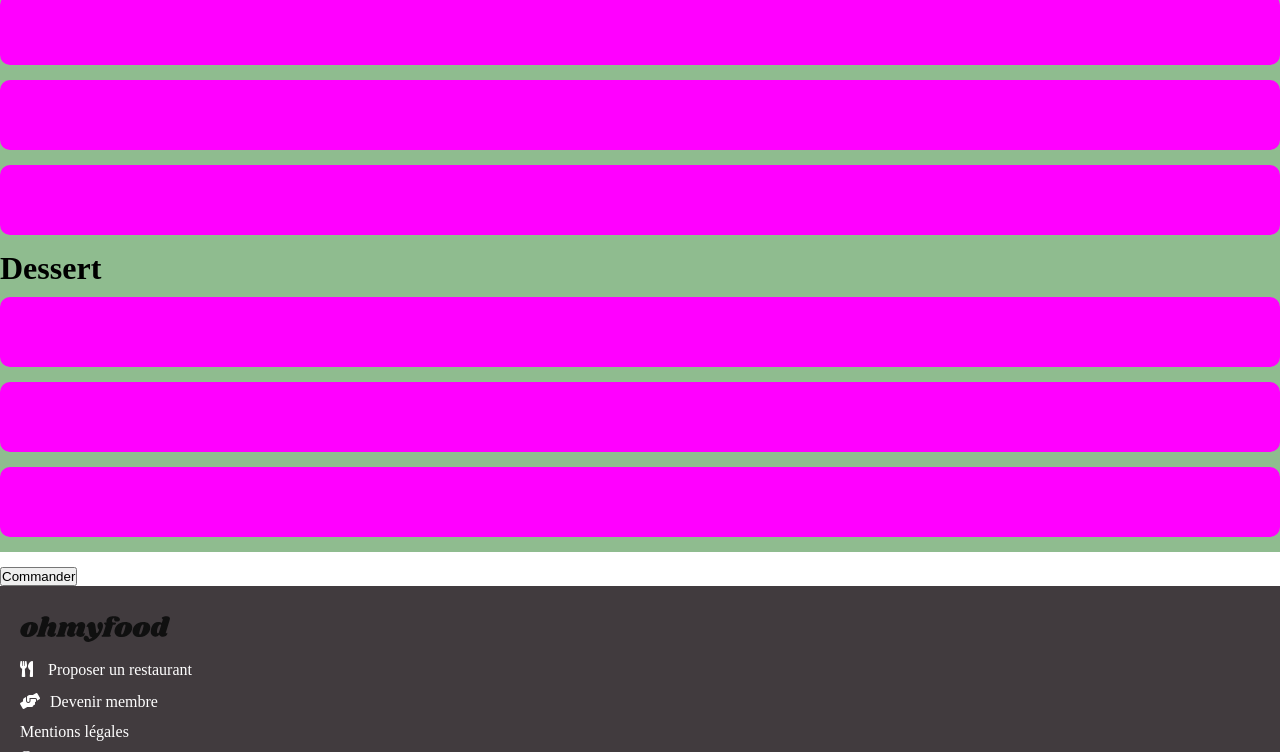
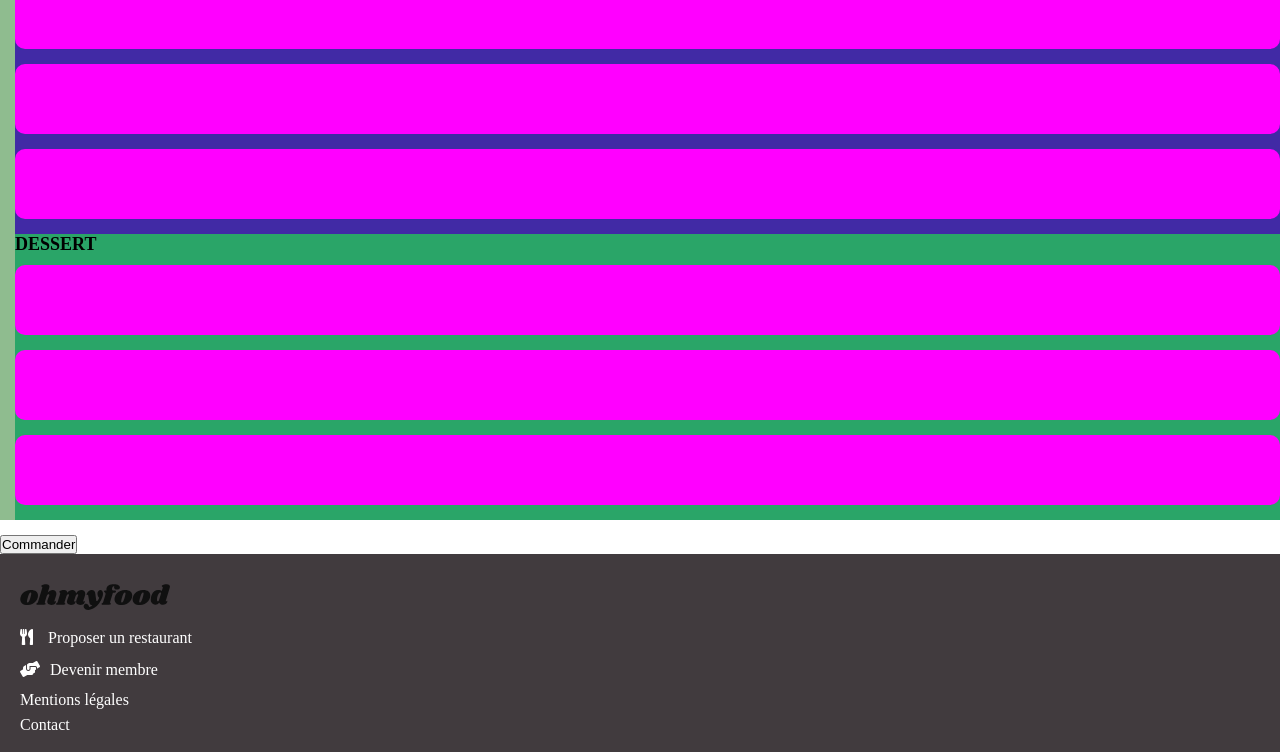
Before and after one commit to nina55555/AudreNinaMorville_3_01062021, a plain HTML site: page menu1.html in a window 1280 px wide. Shown: the part 733-1485 px from the top of the page. Drawn offline with Linux system fonts and the light colour scheme.

Commit message:
menu1 entire menu layout v1

```diff
--- a/css/menu1.scss
+++ b/css/menu1.scss
@@ -166,6 +166,28 @@ header{
 
 
 
+.plat{
+    background-color: rgb(65, 42, 165);
+    text-transform: uppercase;
+    font-size: 9px;
+    margin-left: 15px;
+}
+
+
+
+.dessert{
+    background-color: rgb(42, 165, 104);
+    text-transform: uppercase;
+    font-size: 9px;
+    margin-left: 15px;
+}
+
+
+
+
+
+
+
 footer{
 
     p{
```
Also changed, not shown: css/menu1.css, 1 other file.
